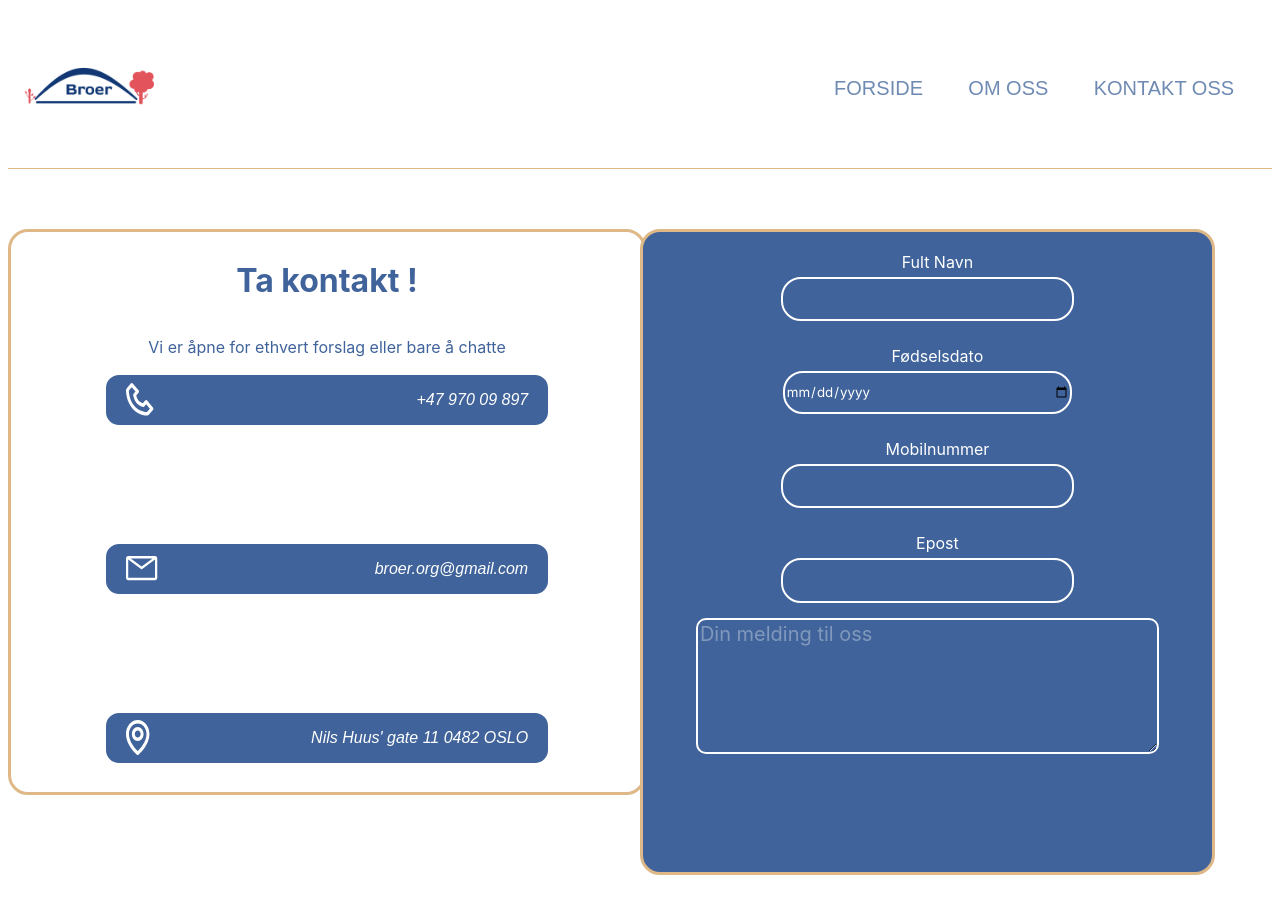
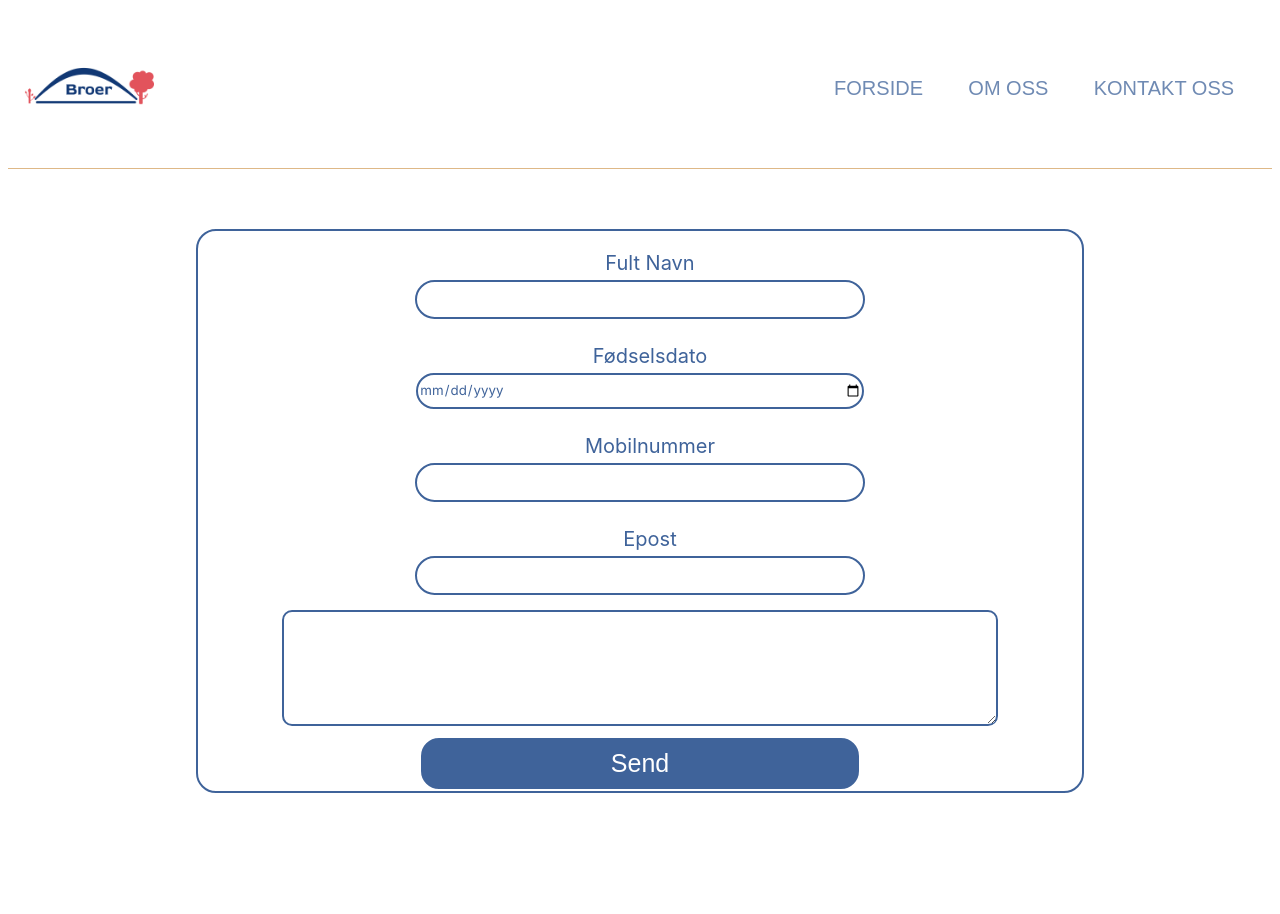
Before and after one commit to Ammar1992-MK/broer_organisation, a React (Create React App) app in the folder app/broer/: page / in a window 1280 px wide. Shown: the top 914 px of the page. Built offline with nearby package versions, Linux system fonts and the light colour scheme.

Commit message:
errors with emailjs library to send emails

```diff
--- a/app/broer/src/components/ContactUs/ContactUs.jsx
+++ b/app/broer/src/components/ContactUs/ContactUs.jsx
@@ -1,36 +1,29 @@
 import React from 'react'
 import {Icons} from '../Icons/Icons'
 import './contactUs.css'
+import emailjs from 'emailjs-com';
 
 export const ContactUs = () => {
 
-    const sendEmail = () => {
 
-        console.log("email");
+
+    function sendEmail (e) {
+
+            e.preventDefault();
+
+            emailjs.sendForm('service_2pj4iyd', 'template_a15hxgn', e.target, 'user_a4aLerBsV4MpRFezikB37')
+              .then((result) => {
+                  console.log(result.text);
+              }, (error) => {
+                  console.log(error.text);
+              });
+
+              e.target.reset();
     }
 
     return (
 
         <div className="contactUs-main-container">
-            <div className="contactus-header">
-                <h1>Ta kontakt !</h1>
-                <p>Vi er åpne for ethvert forslag eller bare å chatte</p>
-
-                <div className="contact-info-container">
-                    <div className="contact-info">
-                        <Icons  type="phone"/>
-                        <p className="contact-info-text">+47 970 09 897</p>
-                    </div>
-                    <div className="contact-info">
-                        <Icons  type="mail"/>
-                        <p className="contact-info-text">broer.org@gmail.com</p>
-                    </div>
-                    <div className="contact-info">
-                        <Icons  type="position"/>
-                        <p className="contact-info-text">Nils Huus' gate 11 0482 OSLO</p>
-                    </div>
-                </div>
-            </div>
 
             <div className="become-memeber-container">
 
@@ -43,7 +36,9 @@ export const ContactUs = () => {
                     <input className="input" name="number" ></input>
                     <label>Epost</label>
                     <input type="email" className="input" name="email" ></input>
-                    <textarea className="text-message" placeholder="Din melding til oss"></textarea>
+                    <textarea className="text-message" placeholder="Din melding til oss" name="message"></textarea>
+
+                    <input className="submit-btn" type="submit" value="Send"></input>
                 </form>
 
 
--- a/app/broer/src/components/ContactUs/contactUs.css
+++ b/app/broer/src/components/ContactUs/contactUs.css
@@ -2,33 +2,32 @@
 
     width : 100%;
     height : 100%;
-    display: grid;
-    grid-template-columns: repeat(2,1fr);
-    margin : 0px;
-    padding:0px;
+    display: flex;
+    justify-content: center;
+
 
 }
 
 .contactus-header{
 
-    border : 3px solid burlywood;
     border-radius: 20px;
-    height : 70%;
+    height : 50%;
     width : 100%;
-    grid-column: 1 span/2;
+    grid-row: 1 span/2;
     margin-top: 60px;
     display: flex;
-    flex-direction: column;
+    flex-direction: row;
     justify-content: center;
     align-items: center;
     font-family:-apple-system, BlinkMacSystemFont, 'Segoe UI', Roboto, Oxygen, Ubuntu, Cantarell, 'Open Sans', 'Helvetica Neue', sans-serif;
     color : #3F639A;
+
 }
 
 .contact-info-container {
 
-    width : 70%;
-    height: 70%;
+    width : 100%;
+    height: 60%;
     display: flex;
     flex-direction: column;
     align-items: center;
@@ -42,8 +41,8 @@
     display: flex;
     flex-direction: row;
     align-items: center;
+    margin: 5px;
     justify-content: space-between;
-    border : 2px solid #ffffff;
     border-radius: 15px;
     background-color: #3F639A;
 
@@ -58,17 +57,23 @@
     margin-right: 20px;
 }
 
+.contact-us-text{
+
+    height: 60%;
+    width : 100%;
+    display: flex;
+    flex-direction: column;
+}
+
 
 
   .become-memeber-container{
-      border : 3px solid burlywood;
       border-radius: 20px;
       margin-top: 60px;
-      height : 80%;
-      width :90%;
-      max-width : 90%;
-      grid-column: 2;
-      background-color:#3F639A;
+      height : 70%;
+      width :70%;
+      border : 2px solid #3F639A;
+
   }
 
   .from{
@@ -87,9 +92,8 @@
     height : 6%;
     margin: 5px;
     outline: none;
-    border : 2px solid #ffffff;
-    background-color: #3F639A;
-    color : #ffffff;
+    border : 2px solid #3F639A;
+    color : #3F639A;
     font-family:-apple-system, BlinkMacSystemFont, 'Segoe UI', Roboto, Oxygen, Ubuntu, Cantarell, 'Open Sans', 'Helvetica Neue', sans-serif;
     text-rendering: geometricPrecision;
   }
@@ -97,7 +101,8 @@
 
   label{
 
-    color : #ffffff;
+    color : #3F639A;
+    font-size: 20px;
     margin-left: 20px;
     margin-top: 20px;
     font-family:-apple-system, BlinkMacSystemFont, 'Segoe UI', Roboto, Oxygen, Ubuntu, Cantarell, 'Open Sans', 'Helvetica Neue', sans-serif;
@@ -108,12 +113,11 @@
     max-width: 80%;
     height: 20%;
     border-style: none;
-    border : 2px solid #ffffff ;
-    color : #ffffff;
+    border : 2px solid #3F639A ;
+    color : #3F639A;
     border-radius: 10px;
     margin : 10px;
     outline: none;
-    background-color: #3F639A;
     font-family:-apple-system, BlinkMacSystemFont, 'Segoe UI', Roboto, Oxygen, Ubuntu, Cantarell, 'Open Sans', 'Helvetica Neue', sans-serif;
     font-size: 20px;
     resize:vertical;
@@ -122,3 +126,24 @@
   ::placeholder{
       color : #ffffff58;
   }
+
+  .submit-btn{
+
+    width: 50%;
+    height : 10%;
+    color : #ffffff;
+    background-color: #3F639A;
+    border-radius: 20px;
+    border : 2px solid #ffffff;
+    font-family:sans-serif;
+    font-size: 25px;
+    cursor: pointer;
+  }
+
+  .submit-btn:hover{
+
+    background-color: #ffffff;
+    color : burlywood;
+    border-radius: 20px;
+    border : 2px solid burlywood;
+  }
```
Also changed, not shown: app/broer/src/components/Footer.jsx (+22 -0 lines).
